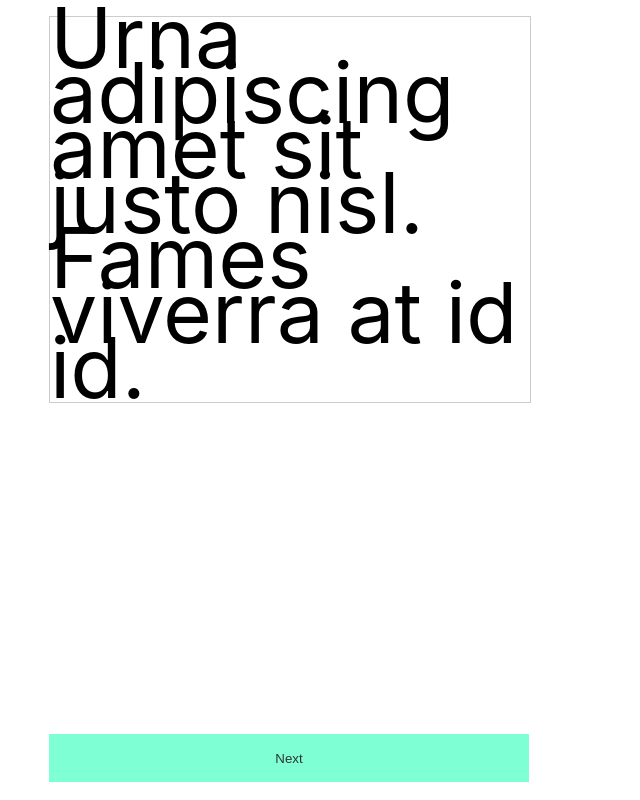
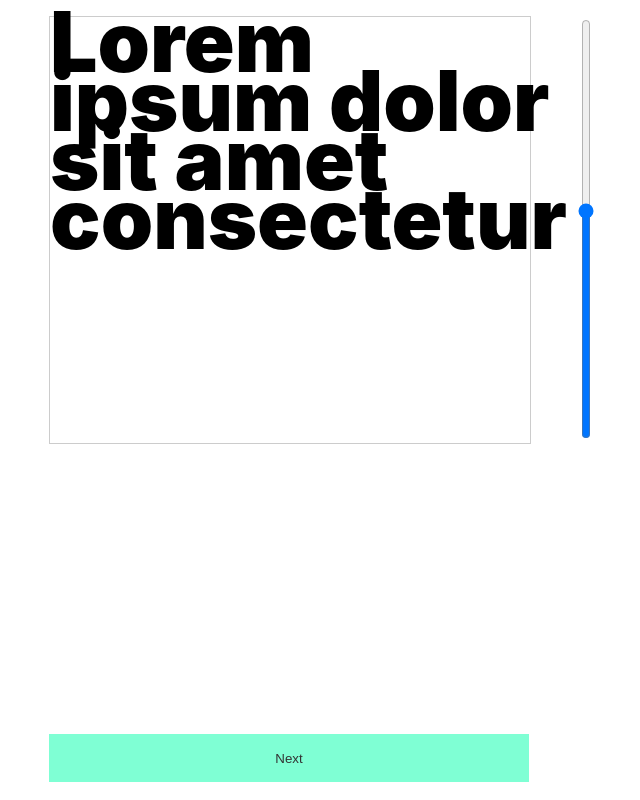
Before and after one commit to trumf/lineheight, a React (Create React App) app: page / in a window 1280 px wide. Shown: the whole page, without its empty margins (351-991 px from the left). Built offline with nearby package versions, Linux system fonts and the light colour scheme.

Commit message:
font weight

```diff
--- a/src/App.css
+++ b/src/App.css
@@ -25,6 +25,8 @@
   position: relative;
   overflow: visible;
   width: 100%;
+  display: flex;
+  flex-direction: row;
 }
 
 .active {
@@ -40,8 +42,8 @@
 }
 input[type="range"][orient="vertical"] {
   -webkit-appearance: slider-vertical;
-  width: 16px;
-  height: 175px;
+  width: 24px;
+  height: 420px;
   padding: 0 5px;
 }
 
--- a/src/App.js
+++ b/src/App.js
@@ -1,9 +1,25 @@
 import React, { useState, useEffect } from "react";
 import "./App.css";
+
+const shortTexts = ["Lorem ipsum dolor sit amet consectetur"];
+const mediumTexts = [
+  "Lorem ipsum dolor sit amet consectetur. Imperdiet tellus etiam velit integer tristique sed viverra nunc vel. Dictumst sollicitudin orci arcu fames tortor faucibus. Platea tincidunt at hendrerit imperdiet scelerisque. Senectus suscipit elementum blandit euismod.",
+];
+const longTexts = [
+  "Lorem ipsum dolor sit amet consectetur. Ornare magna fermentum turpis aliquam sed sed. Euismod purus sem lacus auctor nibh hendrerit volutpat lacus. Tincidunt sed vel ultricies cras eu rhoncus. Lectus ornare ultricies faucibus consequat risus neque ultrices vestibulum sociis. Vitae id mattis quis sit a lacus hendrerit. Senectus sem hac et risus facilisis leo. Scelerisque praesent egestas faucibus neque morbi pharetra semper eu. Libero arcu sem vel cursus in lobortis egestas. Mi quis semper donec parturient vulputate ipsum senectus egestas. Risus purus lectus fringilla euismod.",
+];
+
+const getRandomListItem = (list) => {
+  const randomIndex = Math.floor(Math.random() * list.length);
+  return list[randomIndex];
+};
 
 export default function App() {
   const [activeDiv, setActiveDiv] = useState(null);
   const [randomSize, setRandomSize] = useState(0);
+  const [exampleText, setExampleText] = useState(
+    "Lorem ipsum dolor sit amet consectetur"
+  );
 
   useEffect(() => {
     // Function to generate a random font size between 8 and 100
@@ -14,6 +30,16 @@ export default function App() {
     // Set the random font size when the component mounts
     setRandomSize(generateRandomFontSize());
   }, []); // Empty dependency array ensures the effect runs only once on mount
+
+  useEffect(() => {
+    if (randomSize < 20) {
+      setExampleText(getRandomListItem(longTexts));
+    } else if (randomSize >= 20 && randomSize < 48) {
+      setExampleText(getRandomListItem(mediumTexts));
+    } else {
+      setExampleText(getRandomListItem(shortTexts));
+    }
+  }, [randomSize]);
 
   const handleDivClick = (divId) => {
     setActiveDiv((prevActiveDiv) => (prevActiveDiv === divId ? null : divId));
@@ -32,7 +58,7 @@ export default function App() {
           onClick={() => handleDivClick(1)}
           randomSize={randomSize}
         >
-          Urna adipiscing amet sit justo nisl. Fames viverra at id id.
+          {exampleText}
         </ActiveDiv>
       </div>
       <div className="nextDiv">
@@ -46,6 +72,13 @@ export default function App() {
 
 const ActiveDiv = ({ children, divId, isActive, onClick, randomSize }) => {
   const [sliderValue, setSliderValue] = useState(50);
+  const [fontWeight, setFontWeight] = useState(500);
+
+  const fontWeights = [100, 500, 900];
+
+  useEffect(() => {
+    setFontWeight(getRandomListItem(fontWeights));
+  }, []); // Empty dependency array ensures the effect runs only once on mount
 
   const handleSliderChange = (event) => {
     event.stopPropagation();
@@ -58,40 +91,28 @@ const ActiveDiv = ({ children, divId, isActive, onClick, randomSize }) => {
   };
 
   const textStyle = {
-    lineHeight: `${sliderValue}%`, // Adjust line height based on the slider value
+    lineHeight: `${sliderValue}px`, // Adjust line height based on the slider value
     fontSize: `${randomSize}px`,
+    fontWeight: `${fontWeight}`,
   };
 
   return (
-    <div className={`activeDiv ${isActive ? "active" : ""}`}>
+    <div className="activeDiv">
       <div onClick={handleClick}>
         <span style={textStyle}>{children}</span>
       </div>
-      {isActive && (
-        <div className="vertical-wrapper">
+
+      <div>
         <input
           type="range"
-            min="100"
-            max="500"
-            step="10"
+          min="-10"
+          max="100"
+          step="1"
           orient="vertical"
           value={sliderValue}
           onChange={handleSliderChange}
         />
       </div>
-
-        // <div className="sliderContainer">
-        //   <input
-        //     type="range"
-        //     min="100"
-        //     max="500"
-        //     step="10"
-        //     value={sliderValue}
-        //     onChange={handleSliderChange}
-        //     style={{ width: "100%" }}
-        //   />
-        // </div>
-      )}
     </div>
   );
 };
```
Lines whose indentation alone changed are shown as unchanged.
